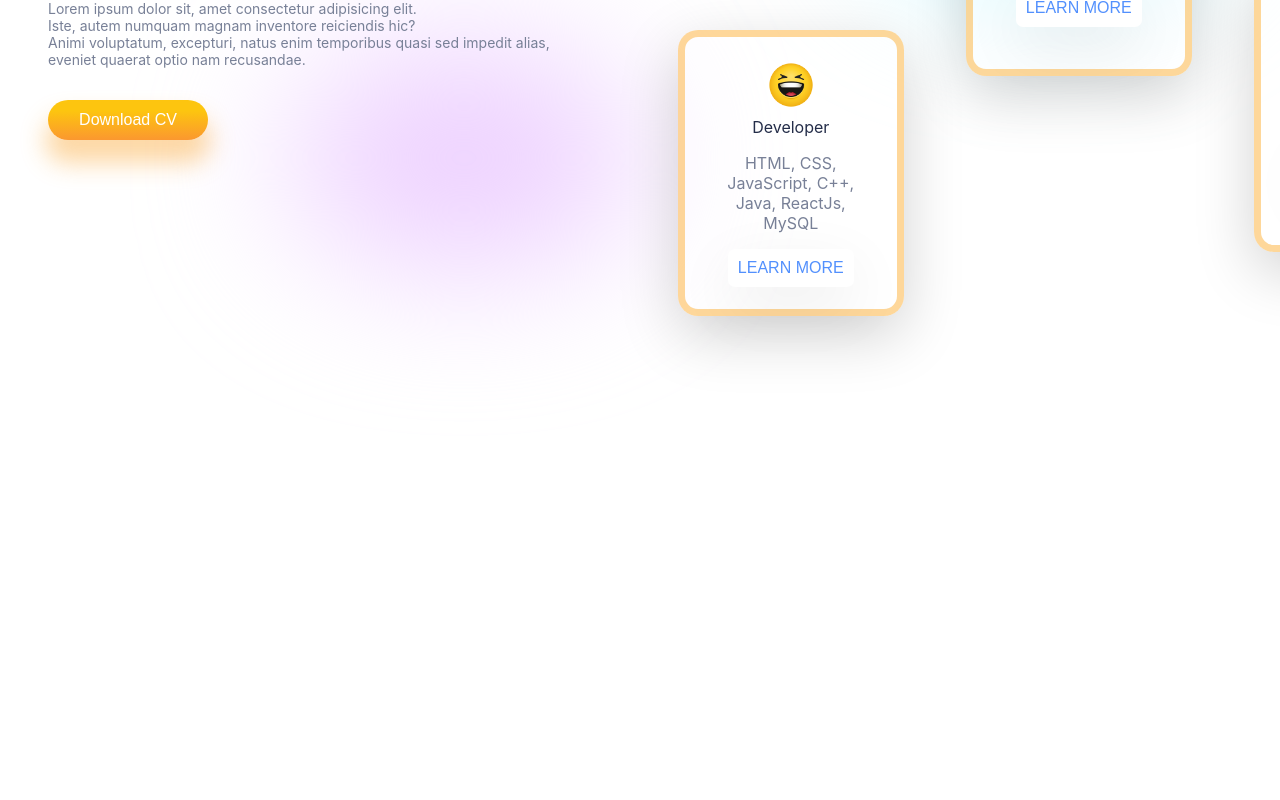
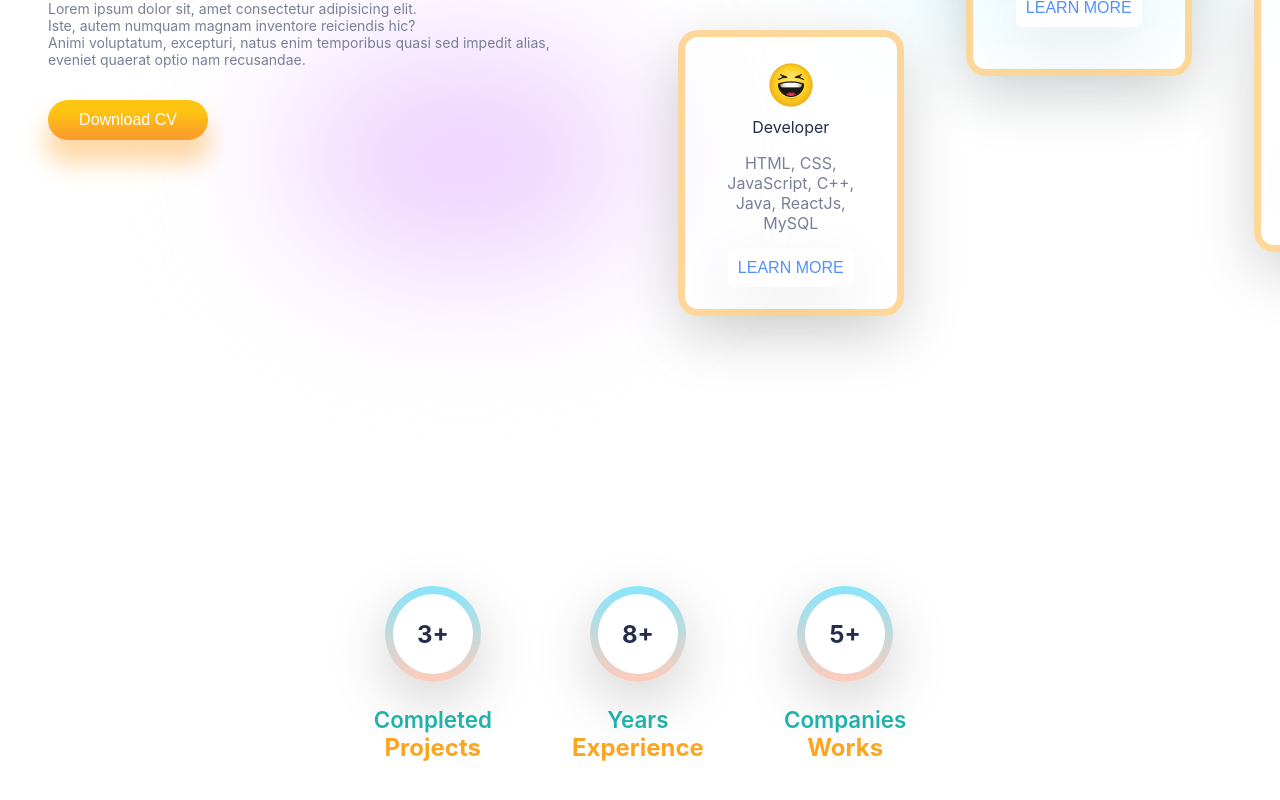
Before and after one commit to KiranKumar7901/Portfolio, a React (Create React App) app: page / in a window 1280 px wide. Shown: the part 1154-1954 px from the top of the page. Before the commit the page ends 1720 px from the top, so only its background shows below. Built offline with nearby package versions, Linux system fonts and the light colour scheme.

Commit message:
working on Experience page

```diff
--- a/src/App.js
+++ b/src/App.js
@@ -2,13 +2,15 @@ import './App.css'
 import Navbar from './Component/Navbar/Navbar';
 import Intro from './Component/Intro/Intro';
 import Services from './Component/Services/Services';
+import Experience from './Component/Experience/Experience';
 
 function App() {
   return (
     <div className="App">
       <Navbar />
       <Intro />
-      <Services/>
+      <Services />
+      <Experience />
     </div>
   );
 }
--- /dev/null
+++ b/src/Component/Experience/Experience.css
@@ -0,0 +1,49 @@
+.experience{
+    display: flex;
+    align-items: center;
+    justify-content: center;
+    gap: 5rem;
+    height: 30vh;
+    margin-bottom: 8rem;
+}
+
+.achievement{
+    display: flex;
+    flex-direction: column;
+    align-items: center;
+}
+.circle{
+    width: 5rem;
+    height: 5rem;
+    background: white;
+    border-radius: 100%;
+    position: relative;
+    display: flex;
+    align-items: center;
+    justify-content: center;
+    font-size: 1.5rem;
+    font-weight: bold;
+    margin-bottom: 2rem;
+}
+.circle::before{
+    border-radius: 100%;
+    content: '';
+    background-image: linear-gradient(to bottom,#87e6fb 0%,#ffccbb 100%);
+    top: -8px;
+    left: -8px;
+    bottom: -8px;
+    right: -8px;
+    position: absolute;
+    z-index: -1;
+    box-shadow: var(--boxShadow);
+}
+.achievement span:nth-of-type(1){
+    color:lightseagreen;
+    font-size: 1.4rem;
+    font-weight: 600;
+}
+.achievement span:nth-of-type(2){
+    color: var(--orange);
+    font-size: 1.5rem;
+    font-weight: bold;
+}
--- /dev/null
+++ b/src/Component/Experience/Experience.jsx
@@ -0,0 +1,26 @@
+import React from 'react'
+import './Experience.css'
+
+const Experience = () => {
+  return (
+      <div className="experience">
+          <div className="achievement">
+              <div className="circle">3+</div>
+              <span>Completed</span>
+              <span>Projects</span>
+          </div>
+          <div className="achievement">
+              <div className="circle">8+</div>
+              <span>Years</span>
+              <span>Experience</span>
+          </div>
+          <div className="achievement">
+              <div className="circle">5+</div>
+              <span>Companies</span>
+              <span>Works</span>
+          </div>
+    </div>
+  )
+}
+
+export default Experience
```
